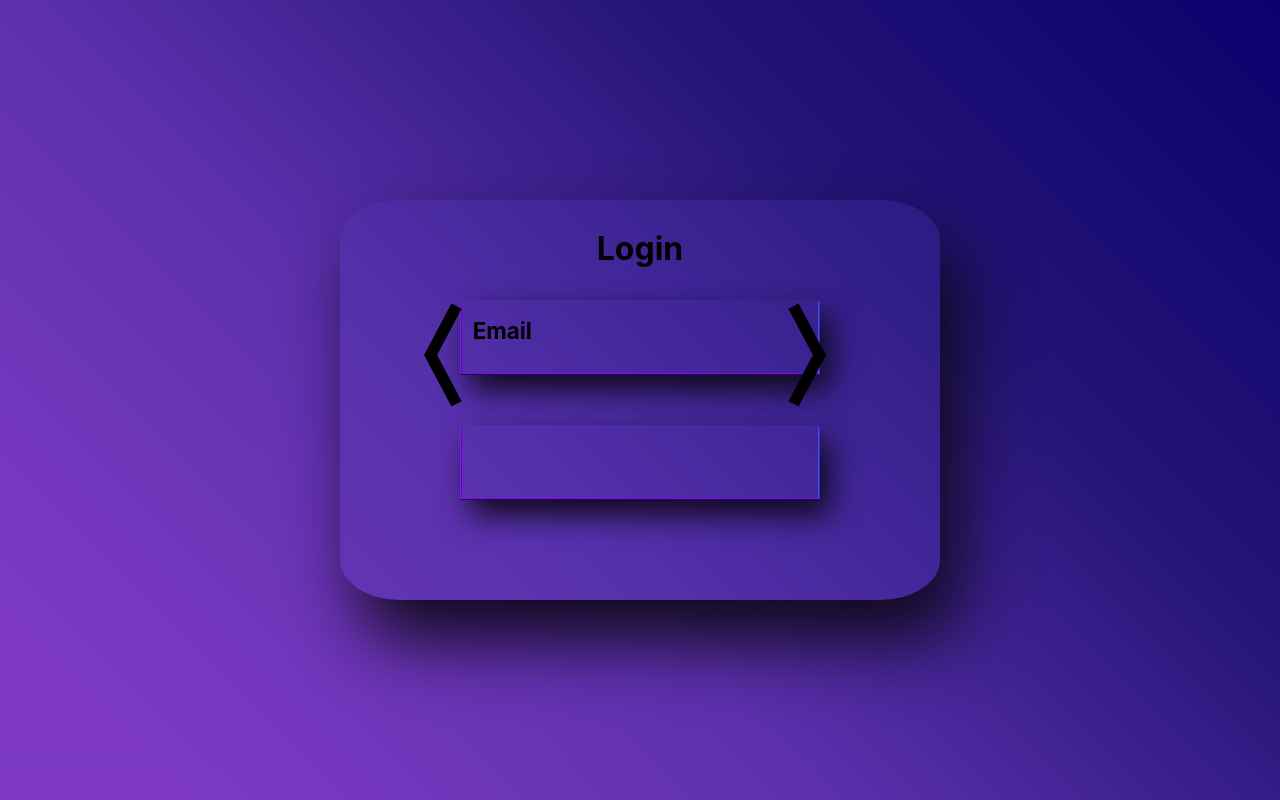
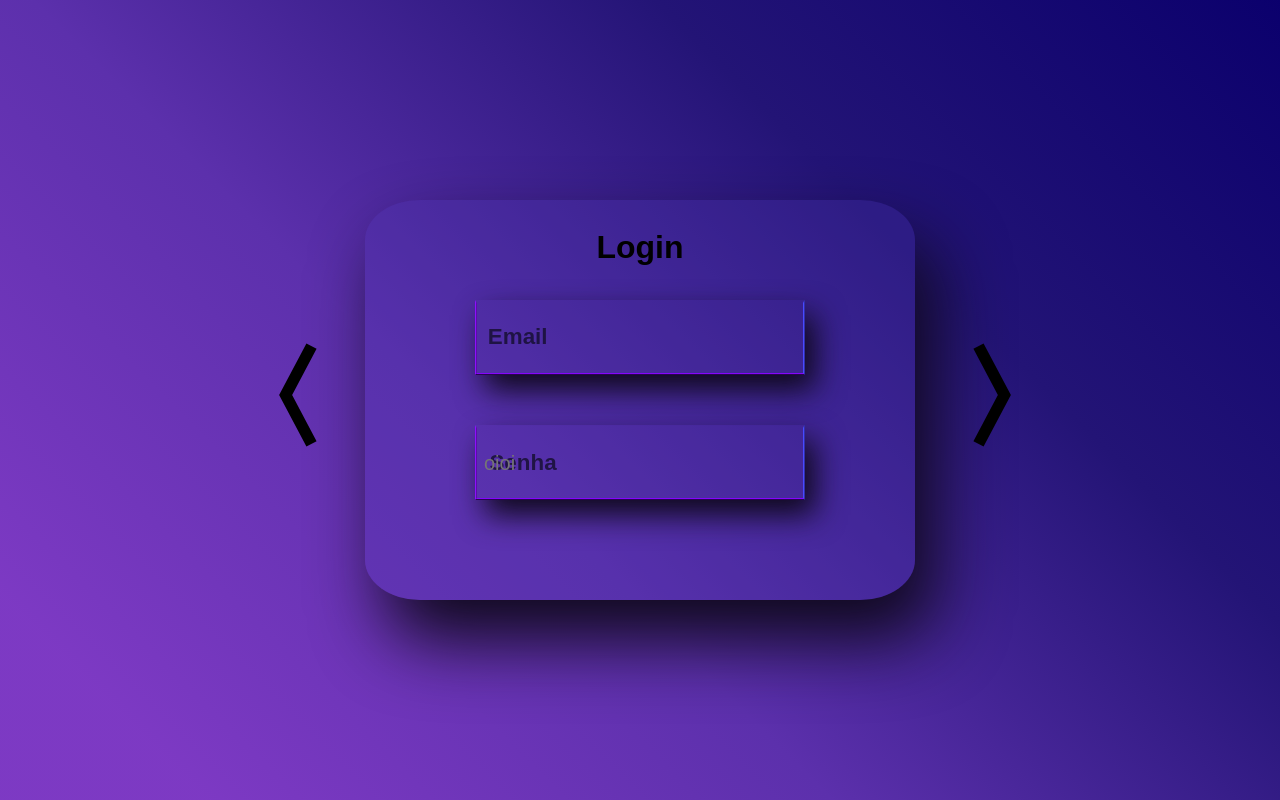
Before and after one commit to Luankaio/login, a React (Create React App) app: page / in a window 1280 px wide. Built offline with nearby package versions, Linux system fonts and the light colour scheme.

Commit message:
formulações

```diff
--- a/src/App.css
+++ b/src/App.css
@@ -1,4 +1,12 @@
-.Cpai {
+.Cfilho{
+  position: fixed;
+  display: flex;
+  justify-content: center;
+  align-items: center;
+  perspective: 1000px;
+}
+
+.CPai{
   position: fixed;
   display: flex;
   justify-content: center;
@@ -6,7 +14,6 @@
   background-color: rgb(44, 59, 109);
   height: 100%;
   width: 100%;
-  perspective: 1000px;
   background-image: linear-gradient( 45deg, rgba(144, 57, 216, 0.808)10%, rgb(92, 48, 172), rgb(35, 20, 118), rgba(11, 0, 109, 0.997) );
 }
 
@@ -20,12 +27,13 @@
   justify-content: center;
   border-radius: 10%;
   scale: (1,1);
-  width: 600px;
+  width: 550px;
   height: 400px;
   box-shadow: 20px 40px 70px rgb(15, 9, 27);
   .Login{
     position: absolute;
     top: 2%;
+    font-family: Arial;
   }
 
 }
@@ -41,19 +49,18 @@
   justify-content: center;
   position: absolute;
   backface-visibility: hidden;
-  width: 30%;
-  height: 40%;
+  width: 550px;
+  height: 400px;
   border-radius: 10%;
   transform: rotateX(-180);
-
+  box-shadow: 20px 40px 70px rgb(15, 9, 27);
 }
 
 .init2{
-  box-shadow: 20px 40px 70px rgb(15, 9, 27);
+
   animation: girar3 0.3s forwards linear;
 }
 .final2{
-  box-shadow: 20px 40px 70px rgb(15, 9, 27);
   animation: girar4 0.3s forwards linear;
 }
 
@@ -64,11 +71,41 @@
   height: 50%;
   .femail{
     position: absolute;
-    top: 90px;
+    top: 97px;
+    color: rgba(0, 0, 0, 0.812);
     scale: 0.7;
+    font-family: Arial;
+    transition: 0.2s;
+    z-index: -1;
+
+  }
+  .fsenha{
+    scale: 0.7;
+    top: 223px;
+    color: rgba(0, 0, 0, 0.812);
+    font-family: Arial;
+    transition: 0.2s;
+    z-index: -1;
+    position: absolute;
+  }
+  .senha:focus ~ .fsenha,
+  .senha:required~ .fsenha{
+    z-index: 1;
+    scale: 0.6;
+    transform: translate(-40px, -100px);
+    color: rgba(246, 246, 246, 0.905);
+    text-shadow:  0 0 5px #e330ff, 0 0 0px #d25ed4, 0 0 20px #d25ed4, 0 0 28px #d25ed4;
   }
   .email:focus{
     scale: 1.1;
+  }
+  .email:focus ~ .femail,
+  .email:invalid ~ .femail{
+    z-index: 1;
+    scale: 0.6;
+    transform: translate(-40px, -100px);
+    color: rgba(246, 246, 246, 0.905);
+    text-shadow:  0 0 5px #e330ff, 0 0 0px #d25ed4, 0 0 20px #d25ed4, 0 0 28px #d25ed4;
   }
   .senha:focus{
     scale: 1.1;
@@ -92,18 +129,18 @@
 .Botao{
   min-width: 150px;
   min-height: 100px;
-  bottom: 43%;
+  bottom: 33%;
   background-color: transparent;
   border: transparent;
   z-index: 6;
 }
 .b1{
   position: absolute;
-  left: 30px;
+  left: -140px;
 }
 .b2{
   position: absolute;
-  left: 65%;
+  left: 100%;
 }
 .Botao:hover{
   transform: scale(1.1);
--- a/src/App.tsx
+++ b/src/App.tsx
@@ -9,29 +9,33 @@ import { Giros } from './components/Giros'
 export const App = () => {
   const giro = Giros();
   const botao = () => {
-    return <div>          <button className='Botao b1' onClick={!giro.execInit&&!giro.execFinal?giro.vazio:giro.handleExecInit}><Setae/></button>
+    return <div>
+    <button className='Botao b1' onClick={!giro.execInit&&!giro.execFinal?giro.vazio:giro.handleExecInit}><Setae/></button>
     <button className='Botao b2' onClick={giro.handleExecFinal}><Setad/></button> </div>
   }
 
   return (
     <div className="Body">
-      <div className='Cpai'>
+      <div className='CPai' >
+        <div className='Cfilho'>
           <div className={classNames('Box',giro.execInit && 'init', giro.execFinal && 'final')}>
             <h1 className='Login'>Login</h1>
             <div className='Caixas'>
+
+              <input placeholder=' ' type="email" className='caixa email'/>
               <h1 className='femail'>Email</h1>
-            <input type="email" className='caixa email'/>
-            <input type="password" className='caixa senha' />
+              <input type="password" placeholder= "oioi" className='caixa senha' />
+              <h1 className='fsenha'>Senha</h1>
             </div>
-          {botao ()}
+
           </div>
           {(giro.execFinal||giro.execInit) &&< div className={classNames('Box2',giro.execInit &&  'init2', giro.execFinal && 'final2')}>
             <h1>usuario</h1>
+
+          </div > }
           {botao ()}
-        </div > }
-
         </div>
-
+      </div>
 
     </div>
   );
```
Also changed, not shown: 1 other file (tests, documents, lock files or other folders). Lines whose indentation alone changed are shown as unchanged.
